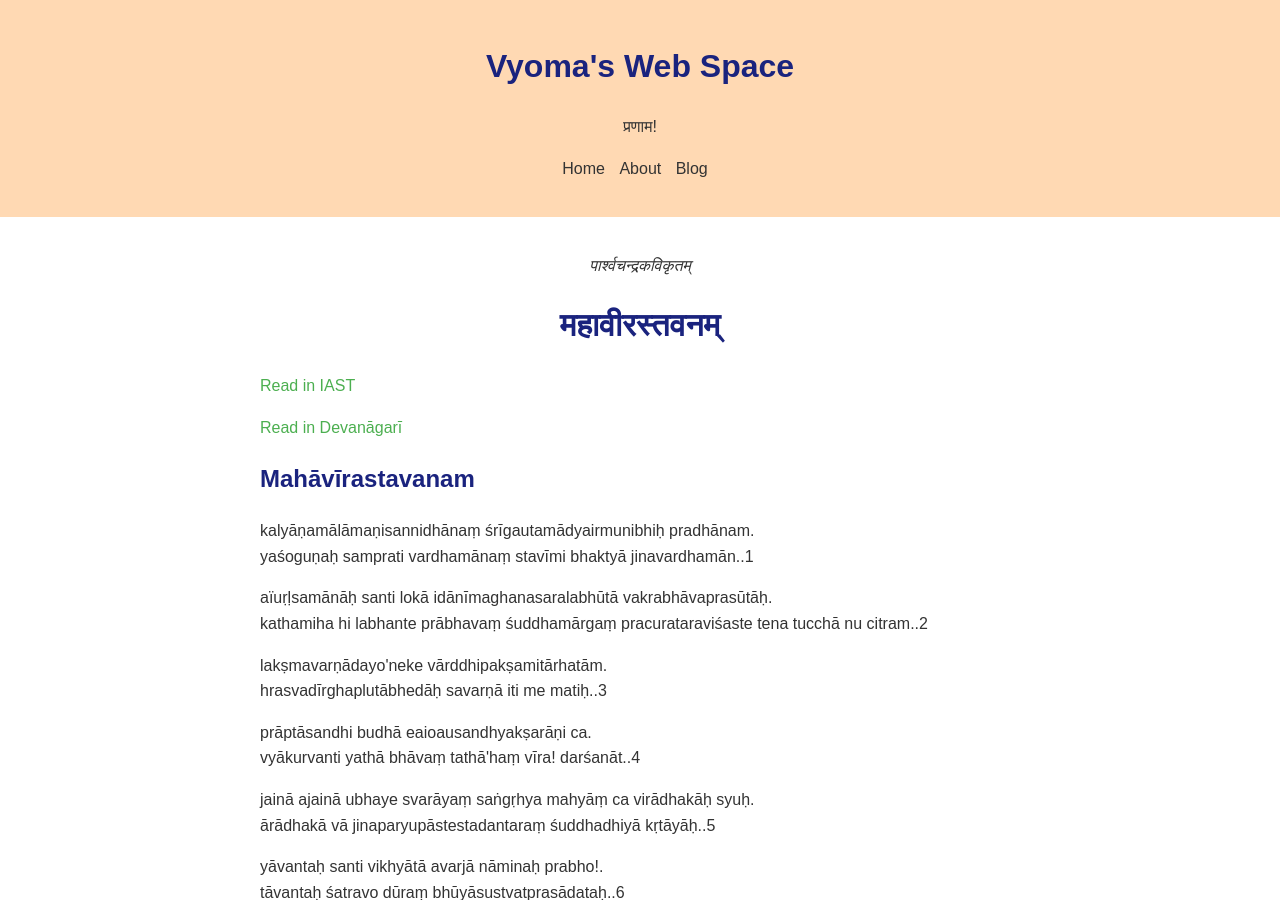
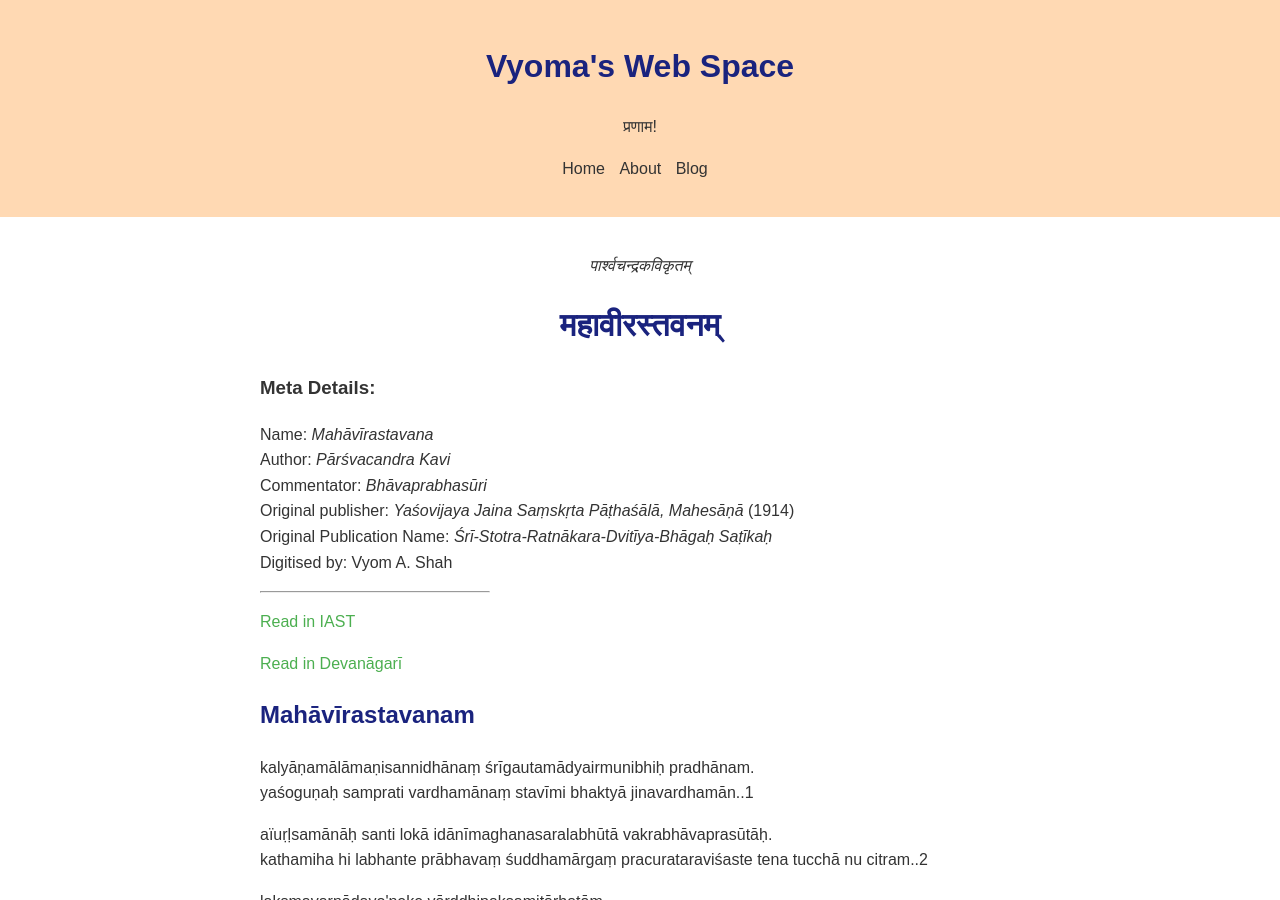
Before and after one commit to svyoma/svyoma.github.io, a Jekyll site: the page blogs/parsvacandra_mahavira.html, which Jekyll copies as it is, in a window 1280 px wide and 900 px high. Built offline with Jekyll 4.4.1, drawn with Linux system fonts in a browser that asks for light colours; some web fonts are replaced.

Commit message:
Update parsvacandra_mahavira.html

```diff
--- a/blogs/parsvacandra_mahavira.html
+++ b/blogs/parsvacandra_mahavira.html
@@ -96,7 +96,14 @@
             color: #333
         }
     </style>
-
+<meta charset="UTF-8">
+    <meta name="name" content="Mahāvīrastavanam">
+    <meta name="keywords" content="stuti, stavana, mahavīrasvāmī, saṃskṛta">
+    <meta name="category" content="stuti">
+    <meta name="author" content="Pārśvacandra">
+    <meta name="commentator" content="Bhāvaprabhasūri">
+    <meta name="original publisher" content="Yaśovijaya Jaina Saṁskṛta Pāṭhaśālā, Mehasāṇā">
+    <meta name="digitised by" content="Vyom A. Shah">
 </head>
 <body>
     <header>
@@ -111,11 +118,19 @@
   </ul>
     </nav>
     </header>
-    <title>2 Tongues, 1 Verse (+bonus) – Part 1</title>
+    <title>Mahvīrastavana by Pārśvacandra</title>
 <body>
  <div class="container">
         <p style="font-style: italic; text-align: center;">पार्श्वचन्द्रकविकृतम्</p>
         <h1 style="font-weight: bold; text-align: center;">महावीरस्तवनम्</h1>
+        <h3>Meta Details: </h3>
+            <p>Name: <em> Mahāvīrastavana</em><br />
+            Author: <em>Pārśvacandra Kavi</em><br />
+            Commentator: <em>Bhāvaprabhasūri</em> <br />
+            Original publisher: <em>Yaśovijaya Jaina Saṃskṛta Pāṭhaśālā, Mahesāṇā </em> (1914)<br />
+            Original Publication Name: <em>Śrī-Stotra-Ratnākara-Dvitīya-Bhāgaḥ Saṭīkaḥ</em> <br />
+            Digitised by: Vyom A. Shah</p>
+            <hr style="width: 30%; margin: 0pt">
         <p><a href="#iast">Read in IAST</a></p>
         <p><a href="#devanagari">Read in Devanāgarī</a></p>
         <h2 id="iast"; style="font-weight: bold;">Mahāvīrastavanam</h2>
```
